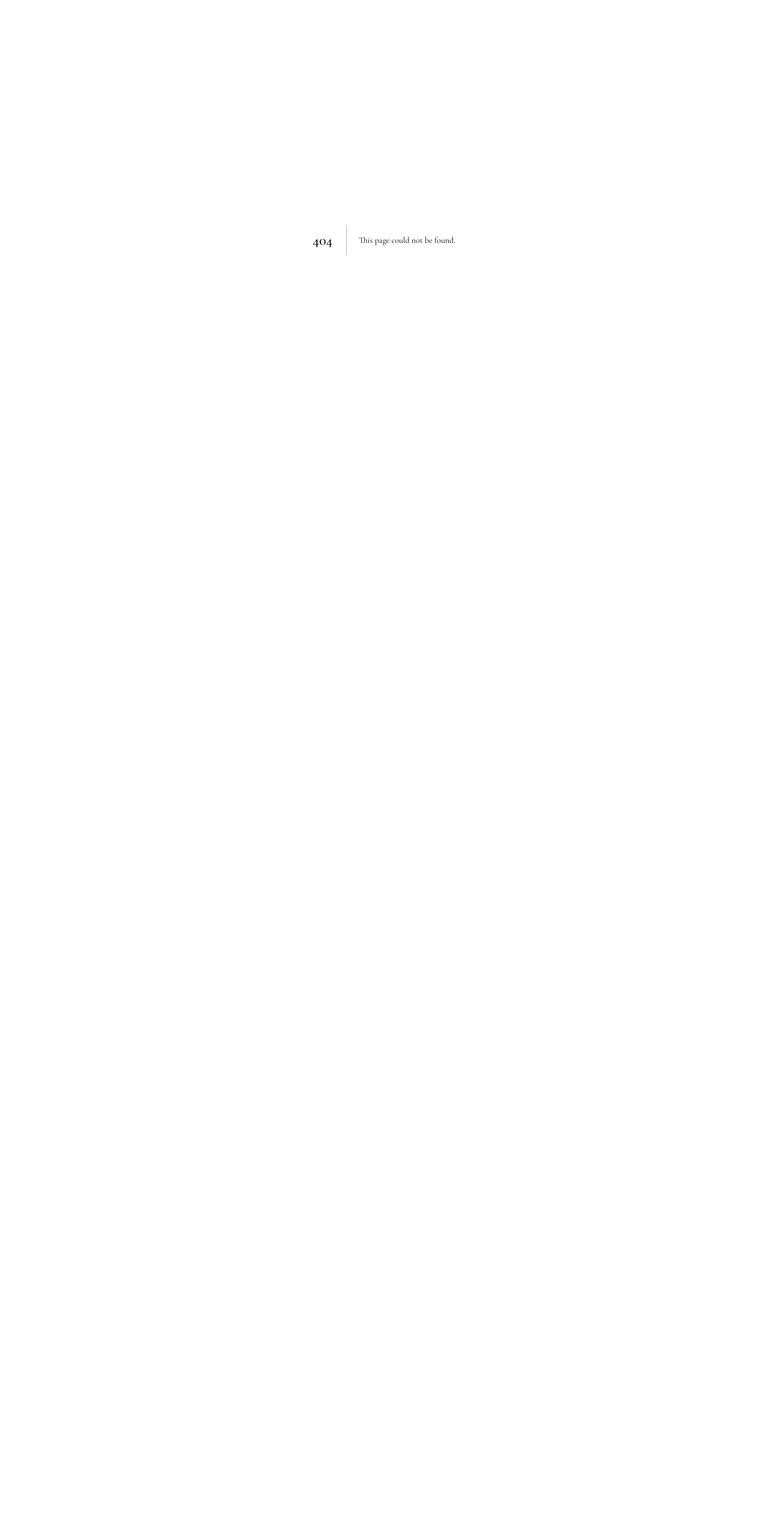
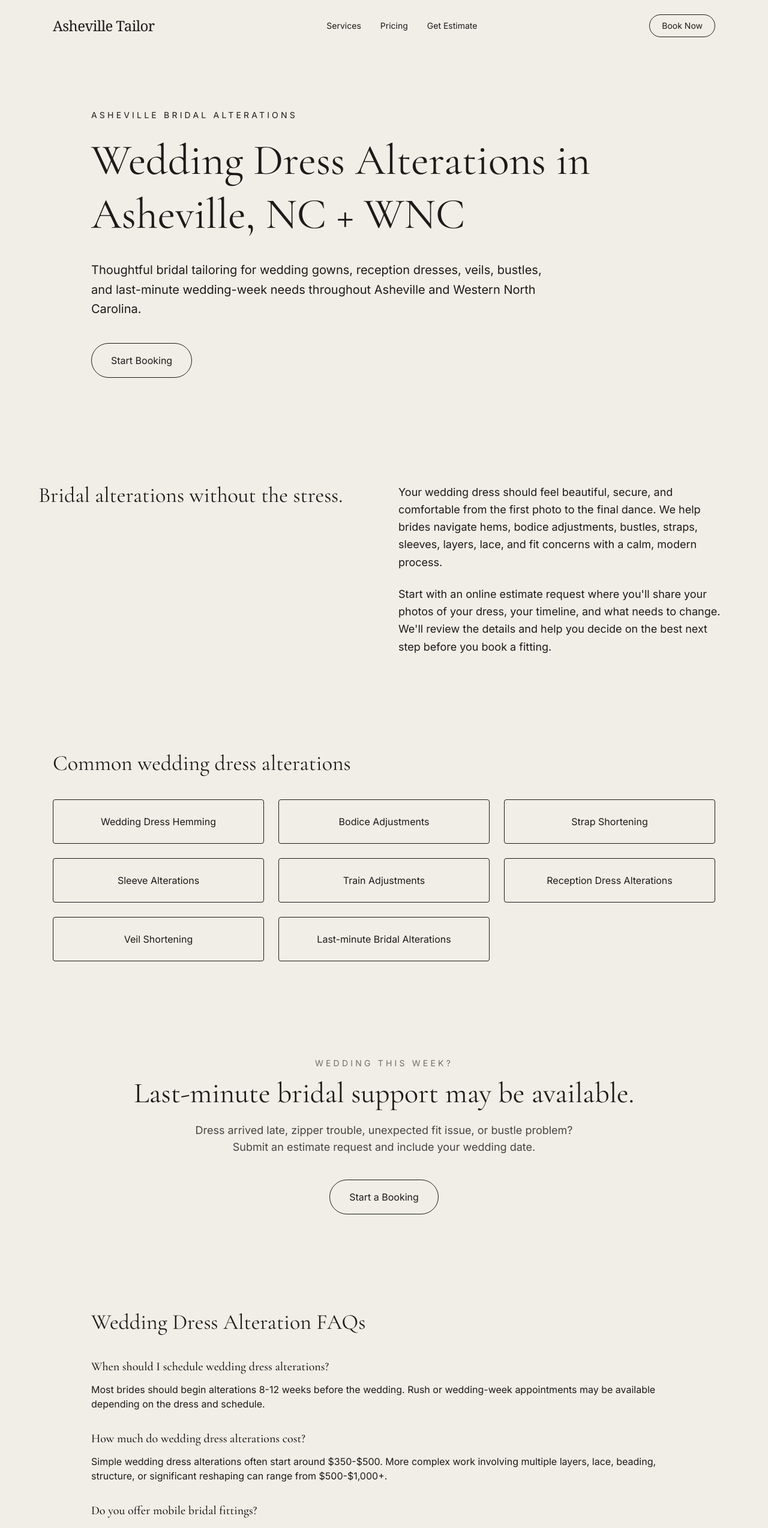
Before and after one commit to melissashayrobinson/asheville-tailor, a Next.js app: page /wedding-dress-alterations-asheville in a window 1280 px wide. Before the commit this address had no page. Shown: the top 2548 px of the page at 60% size. Before the commit the page ends 800 px from the top, so only its background shows below. Built offline with nearby package versions, Linux system fonts and the light colour scheme.

Commit message:
New SEO page for alterations

```diff
--- /dev/null
+++ b/app/components/Header.tsx
@@ -0,0 +1,13 @@
+export default function PricingSection() {
+  return (
+    <header className="mx-auto flex max-w-6xl items-center justify-between px-6 py-6">
+    <a className="font-serif text-2xl tracking-tight" href="/">Asheville Tailor</a>
+    <nav className="hidden gap-8 text-sm md:flex">
+        <a href="/#services">Services</a>
+        <a href="/#pricing">Pricing</a>
+        <a href="/#estimate">Get Estimate</a>
+    </nav>
+    <a className="rounded-full border border-ink px-5 py-2 text-sm hover:bg-ink hover:text-linen" href="/#estimate">Book Now</a>
+    </header>
+  );
+}
--- a/app/layout.tsx
+++ b/app/layout.tsx
@@ -1,6 +1,8 @@
 import "./globals.css";
 import type { Metadata } from "next";
 import { Cormorant_Garamond, Inter } from "next/font/google";
+import Header from "./components/Header";
+import Footer from "./components/Footer";
 
 const cormorant = Cormorant_Garamond({
   subsets: ["latin"],
@@ -79,6 +81,58 @@ export const metadata: Metadata = {
   },
 };
 
+
+const localBusinessSchema = {
+  "@context": "https://schema.org",
+  "@type": "LocalBusiness",
+  name: "Asheville Tailor",
+  image: "https://ashevilletailor.com/og-image.jpg",
+  url: "https://ashevilletailor.com",
+  telephone: "",
+  email: "promotifs@gmail.com",
+  address: {
+    "@type": "PostalAddress",
+    addressLocality: "Asheville",
+    addressRegion: "NC",
+    addressCountry: "US",
+  },
+  areaServed: [
+    "Asheville",
+    "Biltmore Forest",
+    "Black Mountain",
+    "Weaverville",
+    "Hendersonville",
+    "Arden",
+    "Fletcher",
+    "Western North Carolina",
+  ],
+  priceRange: "$$",
+  description:
+    "Modern bridal alterations, tailoring, mobile fittings, and custom garment work throughout Asheville and Western North Carolina.",
+  serviceType: [
+    "Bridal Alterations",
+    "Wedding Dress Alterations",
+    "Tailoring",
+    "Suit Alterations",
+    "Dress Alterations",
+    "Mobile Fittings",
+    "Custom Garments",
+  ],
+};
+
+const serviceSchema = {
+  "@context": "https://schema.org",
+  "@type": "Service",
+  name: "Wedding Dress Alterations",
+  provider: {
+    "@type": "LocalBusiness",
+    name: "Asheville Tailor",
+  },
+  areaServed: "Asheville, NC",
+  description:
+    "Wedding dress alterations, bridal tailoring, bustle creation, hemming, and wedding-week emergency alterations.",
+};
+
 export default function RootLayout({
   children,
 }: {
@@ -87,7 +141,25 @@ export default function RootLayout({
   return (
     <html lang="en" className="scroll-smooth">
       <body className={`${cormorant.variable} ${inter.variable}`}>
+
+        <script
+          id="local-business-schema"
+          type="application/ld+json"
+          dangerouslySetInnerHTML={{
+            __html: JSON.stringify(localBusinessSchema),
+          }}
+        />
+
+        <script
+          type="application/ld+json"
+          dangerouslySetInnerHTML={{
+            __html: JSON.stringify(serviceSchema),
+          }}
+        />
+        <Header />
+
         {children}
+        <Footer />
       </body>
     </html>
   );
--- a/app/page.tsx
+++ b/app/page.tsx
@@ -1,7 +1,6 @@
 import { ArrowRight, Calendar, Camera, MapPin, Sparkles } from 'lucide-react';
 import EstimateWizard from "./components/EstimateWizard";
 import PricingSection from "./components/PricingSection";
-import Footer from "./components/Footer";
 import AlterationsList from "./components/AlterationsList";
 
 const tailoringPrices = [
@@ -28,15 +27,6 @@ const bridalPrices = [
 export default function Home() {
   return (
     <main className="min-h-screen bg-linen text-ink">
-      <header className="mx-auto flex max-w-6xl items-center justify-between px-6 py-6">
-        <a className="font-serif text-2xl tracking-tight" href="#">Asheville Tailor</a>
-        <nav className="hidden gap-8 text-sm md:flex">
-          <a href="#services">Services</a>
-          <a href="#pricing">Pricing</a>
-          <a href="#estimate">Get Estimate</a>
-        </nav>
-        <a className="rounded-full border border-ink px-5 py-2 text-sm hover:bg-ink hover:text-linen" href="#estimate">Book Now</a>
-      </header>
 
       <section className="px-6 py-16 md:py-24 lg:px-12">
         <div className="mx-auto max-w-6xl">
@@ -93,8 +83,6 @@ export default function Home() {
         <a className="rounded-full border border-ink px-5 py-2 text-sm hover:bg-ink hover:text-linen" href="#estimate">Book Services</a>
       </section>
 
-      <Footer />
-
     </main>
   );
 }
--- /dev/null
+++ b/app/wedding-dress-alterations-asheville/page.tsx
@@ -0,0 +1,151 @@
+import type { Metadata } from "next";
+import Link from "next/link";
+import EstimateWizard from "../components/EstimateWizard";
+
+export const metadata: Metadata = {
+  title: "Wedding Dress Alterations Asheville NC | Asheville Tailor",
+  description:
+    "Wedding dress alterations in Asheville, NC. Bridal hemming, bustles, bodice adjustments, mobile fittings, and last-minute wedding dress support.",
+  alternates: {
+    canonical: "https://ashevilletailor.com/wedding-dress-alterations-asheville",
+  },
+};
+
+export default function WeddingDressAlterationsAsheville() {
+  return (
+    <main className="bg-linen text-ink">
+      <section className="mx-auto max-w-5xl px-6 py-24">
+        <p className="text-sm uppercase tracking-[0.3em] text-moss">
+          Asheville Bridal Alterations
+        </p>
+
+        <h1 className="mt-5 font-serif text-5xl leading-tight md:text-7xl">
+          Wedding Dress Alterations in Asheville, NC + WNC
+        </h1>
+
+        <p className="mt-8 max-w-3xl text-xl leading-relaxed text-ink/70">
+          Thoughtful bridal tailoring for wedding gowns, reception dresses,
+          veils, bustles, and last-minute wedding-week needs throughout
+          Asheville and Western North Carolina.
+        </p>
+
+        <div className="mt-10 flex flex-wrap gap-4">
+          <a
+            href="#estimate"
+            className="rounded-full border border-ink/15 px-8 py-4 transition hover:bg-ink/5"
+          >
+            Start Booking
+          </a>
+
+        </div>
+      </section>
+
+      <section className="bg-bone px-6 py-20">
+        <div className="mx-auto grid max-w-6xl gap-12 md:grid-cols-2">
+          <div>
+            <h2 className="font-serif text-4xl">
+              Bridal alterations without the stress.
+            </h2>
+          </div>
+
+          <div className="space-y-6 text-lg leading-relaxed text-ink/70">
+            <p>
+              Your wedding dress should feel beautiful, secure, and comfortable
+              from the first photo to the final dance. We help brides navigate
+              hems, bodice adjustments, bustles, straps, sleeves, layers, lace,
+              and fit concerns with a calm, modern process.
+            </p>
+
+            <p>
+              Start with an online estimate request where you'll share your photos of your dress, your timeline, and what needs to change. We'll review the details and help you
+              decide on the best next step before you book a fitting.
+            </p>
+          </div>
+        </div>
+      </section>
+
+      <section className="mx-auto max-w-6xl px-6 py-20">
+        <h2 className="font-serif text-4xl">Common wedding dress alterations</h2>
+
+        <div className="mt-10 grid gap-6 md:grid-cols-3 text-center">
+          {[
+            "Wedding Dress Hemming",
+            "Bodice Adjustments",
+            "Strap Shortening",
+            "Sleeve Alterations",
+            "Train Adjustments",
+            "Reception Dress Alterations",
+            "Veil Shortening",
+            "Last-minute Bridal Alterations",
+          ].map((item) => (
+            <div key={item} className="rounded-sm border border-ink/10 p-6">
+              {item}
+            </div>
+          ))}
+        </div>
+      </section>
+
+      <section className="bg-ink px-6 py-20 text-linen">
+        <div className="mx-auto max-w-5xl text-center">
+          <p className="text-sm uppercase tracking-[0.3em] opacity-60">
+            Wedding this week?
+          </p>
+
+          <h2 className="mt-4 font-serif text-5xl">
+            Last-minute bridal support may be available.
+          </h2>
+
+          <p className="mx-auto mt-6 max-w-2xl text-lg opacity-80">
+            Dress arrived late, zipper trouble, unexpected fit issue, or bustle
+            problem? Submit an estimate request and include your wedding date.
+          </p>
+
+          <a
+            href="#estimate"
+            className="mt-10 inline-flex rounded-full border border-ink/15 px-8 py-4 transition hover:bg-ink/5"
+          >
+            Start a Booking
+          </a>
+        </div>
+      </section>
+
+      <section className="mx-auto max-w-5xl px-6 py-20">
+        <h2 className="font-serif text-4xl">Wedding Dress Alteration FAQs</h2>
+
+        <div className="mt-10 space-y-8">
+          <div>
+            <h3 className="text-xl font-medium">
+              When should I schedule wedding dress alterations?
+            </h3>
+            <p className="mt-3 text-ink/70">
+              Most brides should begin alterations 8-12 weeks before the wedding. Rush or wedding-week appointments may be available depending on the dress and schedule.
+            </p>
+          </div>
+
+          <div>
+            <h3 className="text-xl font-medium">
+              How much do wedding dress alterations cost?
+            </h3>
+            <p className="mt-3 text-ink/70">
+              Simple wedding dress alterations often start around $350-$500. More complex work involving multiple layers, lace, beading, structure, or significant reshaping can range from $500-$1,000+.
+            </p>
+          </div>
+
+          <div>
+            <h3 className="text-xl font-medium">
+              Do you offer mobile bridal fittings?
+            </h3>
+            <p className="mt-3 text-ink/70">
+              Mobile fittings are available in Asheville and surrounding areas depending on the project, timeline, and location.
+            </p>
+          </div>
+        </div>
+      </section>
+
+      <section id="estimate">
+        <EstimateWizard />
+      </section>
+
+    </main>
+  );
+}
```
